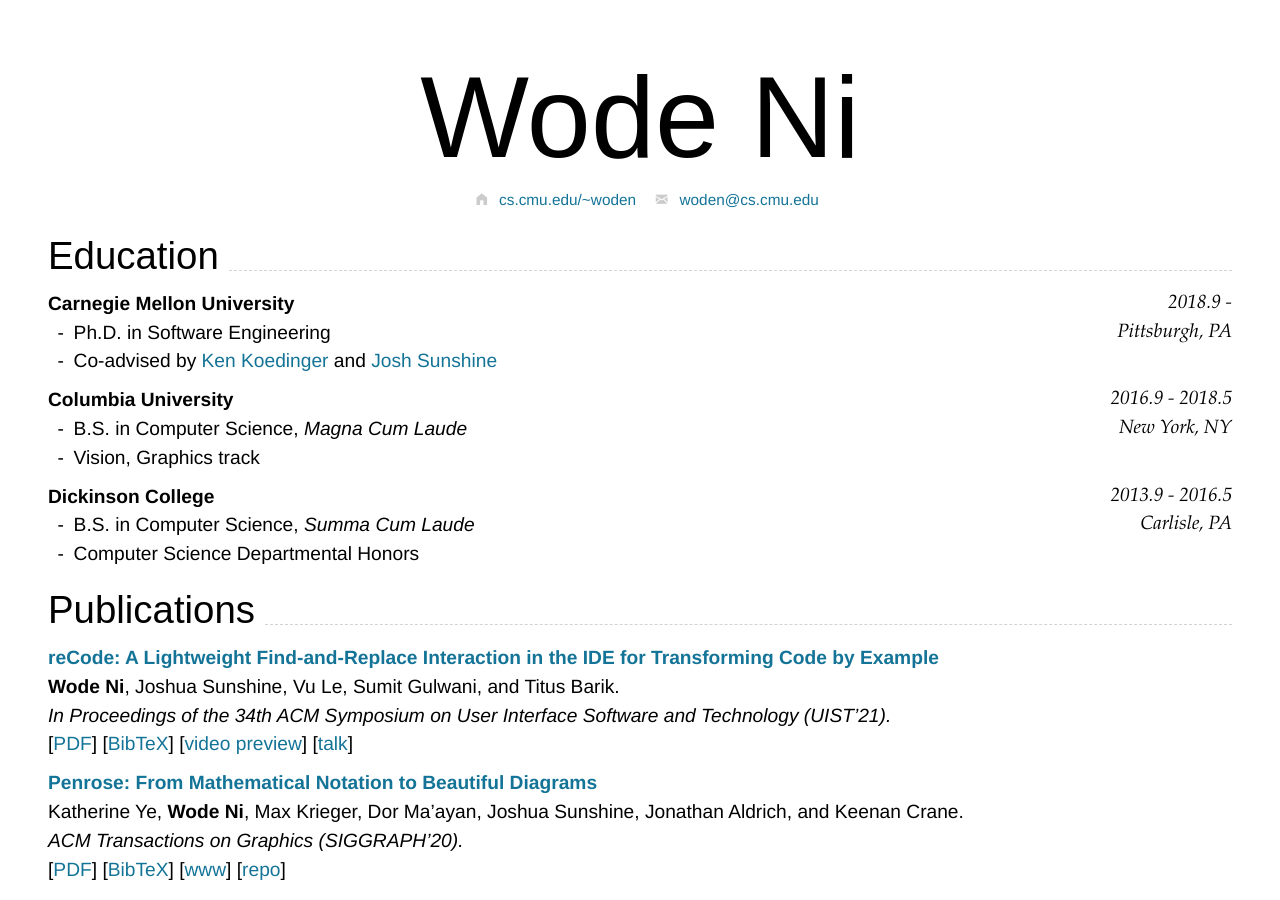
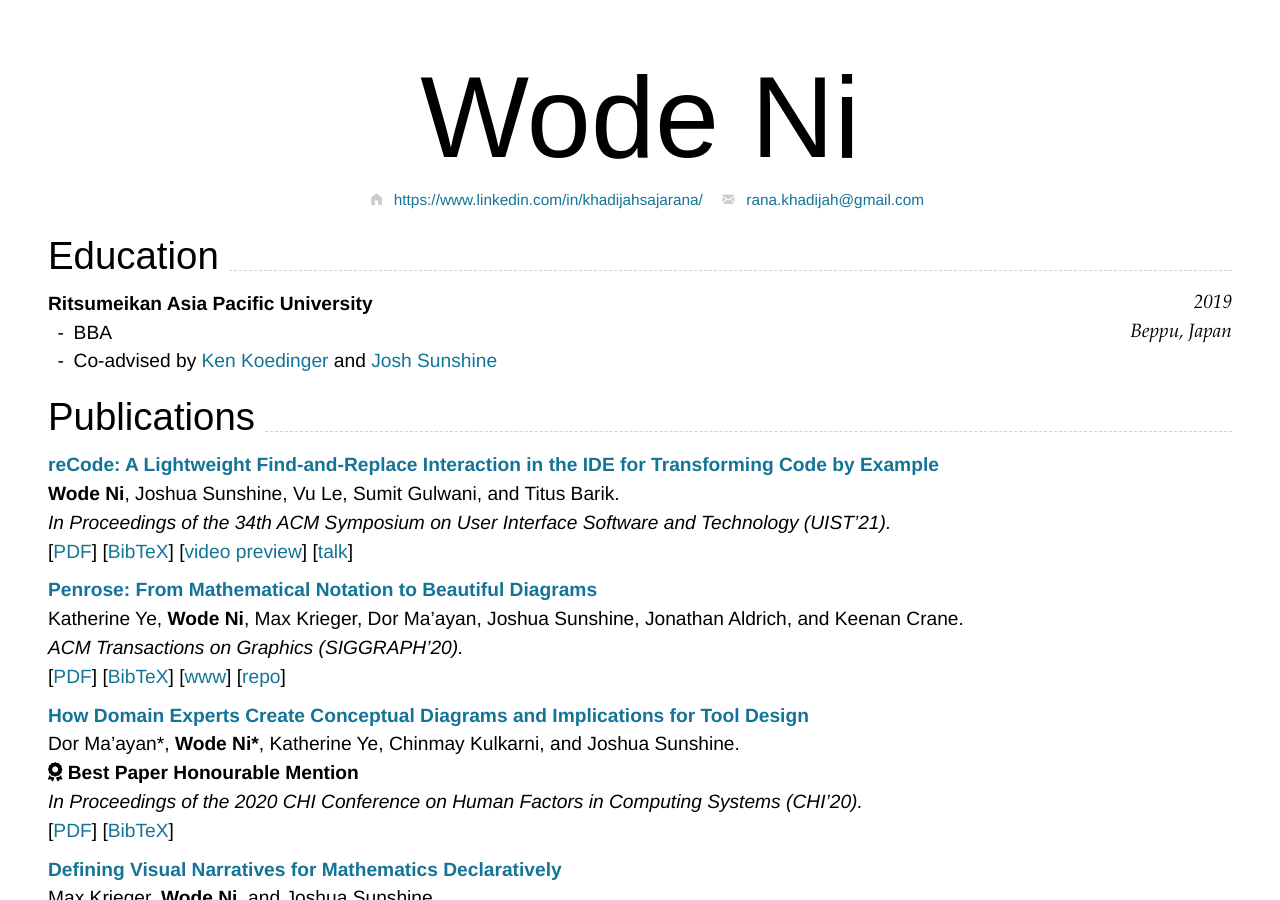
Before and after one commit to ksajarana/KhadijahSajarana_Resume, a Jekyll site: the page built from index.md, in a window 1280 px wide and 900 px high. Built offline with Jekyll 4.4.1, drawn with Linux system fonts in a browser that asks for light colours; nearby versions of some CDN libraries.

Commit message:
Update index.md

````diff
--- a/index.md
+++ b/index.md
@@ -1,12 +1,12 @@
 ---
 layout: cv
-title: Wode "Nimo" Ni
+title: Khadijah Sajarana
 email:
-  url: mailto:woden@cs.cmu.edu
-  text: woden@cs.cmu.edu
+  url: mailto:rana.khadijah@gmail.com
+  text: rana.khadijah@gmail.com
 homepage:
-  url: http://cs.cmu.edu/~woden
-  text: cs.cmu.edu/~woden
+  url: https://www.linkedin.com/in/khadijahsajarana/
+  text: https://www.linkedin.com/in/khadijahsajarana/
 ---
 
 # Wode **Ni**
@@ -23,32 +23,14 @@ Supported arguments:
 
 ## Education
 
-### **Carnegie Mellon University** `2018.9 -`
+### **Ritsumeikan Asia Pacific University** `2019`
 
 ```
-Pittsburgh, PA
+Beppu, Japan
 ```
 
-- Ph.D. in Software Engineering
+- BBA
 - Co-advised by [Ken Koedinger](http://pact.cs.cmu.edu/koedinger.html) and [Josh Sunshine](http://www.cs.cmu.edu/~jssunshi/)
-
-### **Columbia University** `2016.9 - 2018.5`
-
-```
-New York, NY
-```
-
-- B.S. in Computer Science, _Magna Cum Laude_
-- Vision, Graphics track
-
-### **Dickinson College** `2013.9 - 2016.5`
-
-```
-Carlisle, PA
-```
-
-- B.S. in Computer Science, _Summa Cum Laude_
-- Computer Science Departmental Honors
 
 ## Publications
 
````
